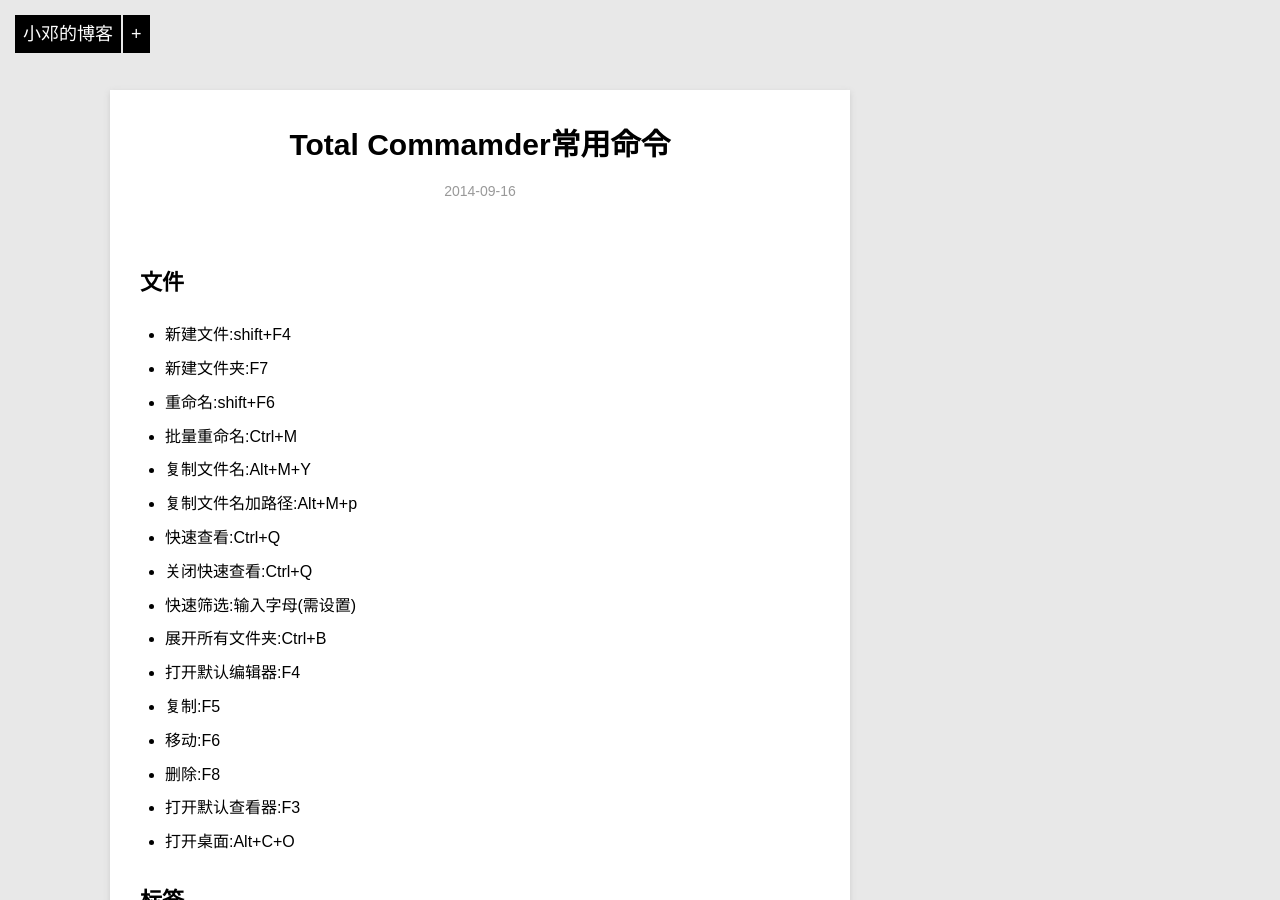
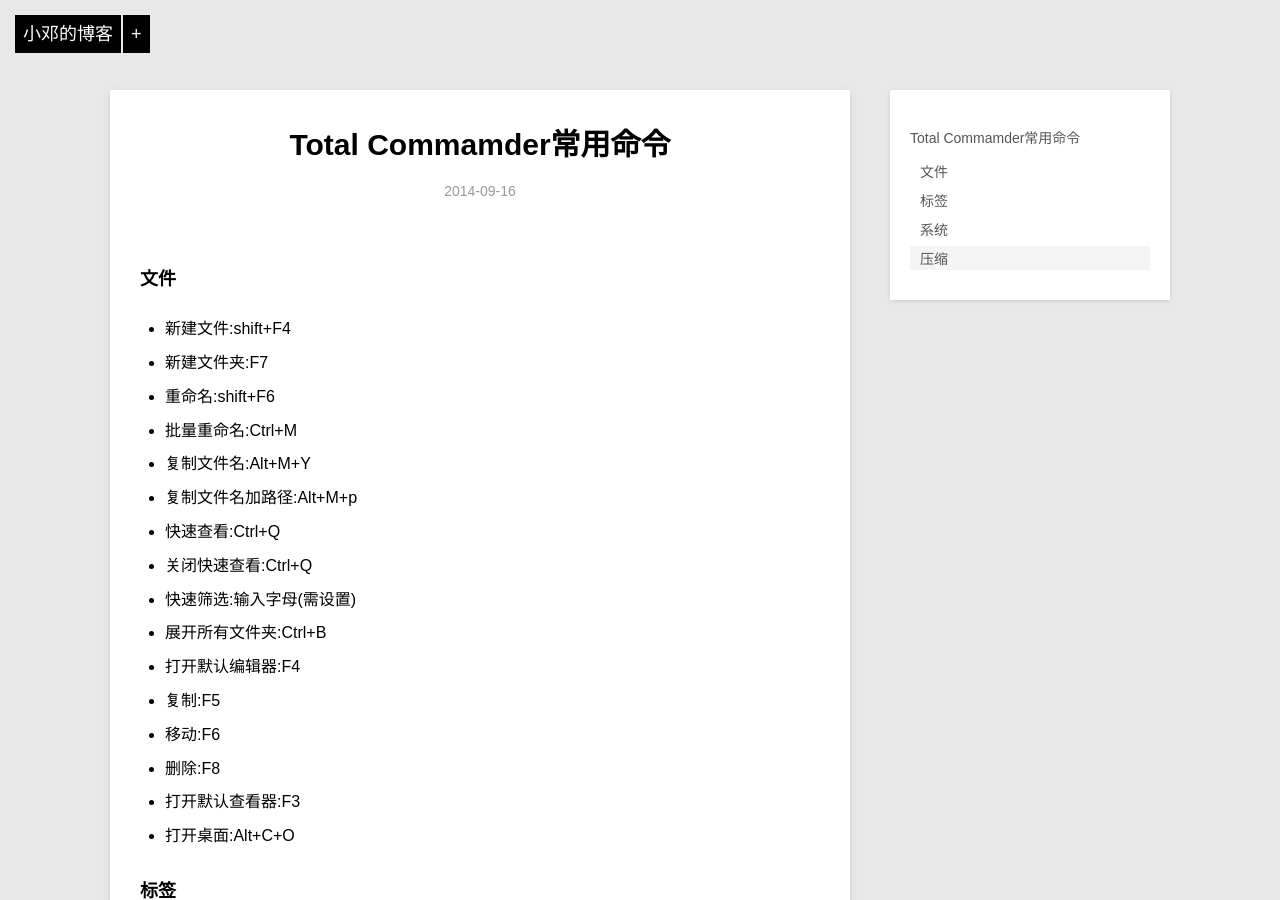
Before and after one commit to DengZuoheng/DengZuoheng.github.io, a Jekyll site: the page built from _posts/note/2014-09-16-total-commander.md, in a window 1280 px wide and 900 px high. Built offline with Jekyll 4.4.1, drawn with Linux system fonts in a browser that asks for light colours; Markdown is read by kramdown in place of the engine named in the settings.

Commit message:
适配自动目录

```diff
--- a/_posts/note/2014-09-16-total-commander.md
+++ b/_posts/note/2014-09-16-total-commander.md
@@ -6,7 +6,7 @@
 ---
 
 
-##文件
+###文件
 - 新建文件:shift+F4
 - 新建文件夹:F7
 - 重命名:shift+F6
@@ -25,7 +25,7 @@
 - 打开桌面:Alt+C+O
 
 
-##标签
+###标签
 - 改变当前标签:Shift+F6
 - 移动当前标签到另一视图:Ctrl+U
 - 复制当前标签:ctrl+T
@@ -37,11 +37,11 @@
 - 打开标签收藏夹:Ctrl+D
 - 刷新:F2
 
-##系统
+###系统
 - 在当前路径打开cmd:Alt+C+D
 - 执行命令行:→
 
-##压缩
+###压缩
 - 压缩文件到另一标签的当前视图:Alt+F5
 - 解压文件到另一标签的当前视图:Alt+F9
 - 解压\压缩到当前文件夹:修改路径剩下`\`
```
